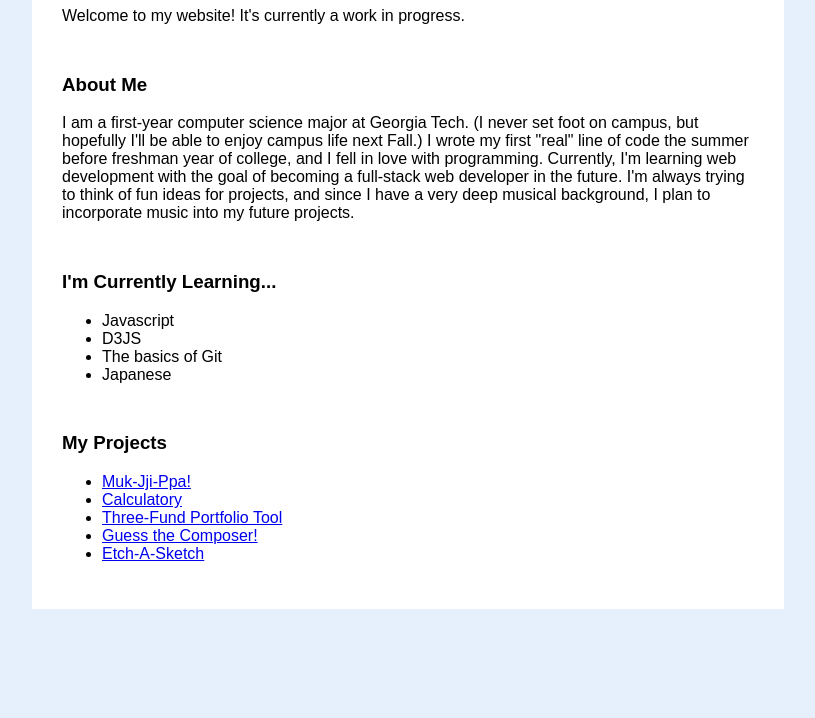
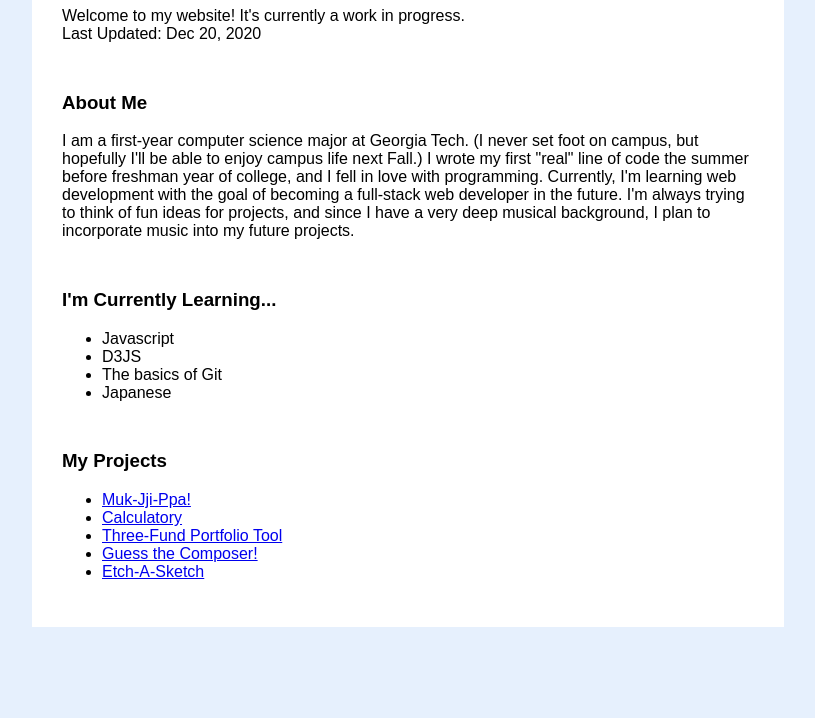
Before and after one commit to wyang342/personal-website, a plain HTML site: page index.html in a window 1280 px wide. Shown: the part 82-800 px from the top of the page, without its empty margins (232-1047 px from the left). Drawn offline with Linux system fonts and the light colour scheme.

Commit message:
added last updated

```diff
--- a/index.html
+++ b/index.html
@@ -16,7 +16,7 @@
   <body>
     <main>
       <h1>Won Yang's Website</h1>
-      <p>Welcome to my website! It's currently a work in progress.</p>
+      <p>Welcome to my website! It's currently a work in progress.<br>Last Updated: Dec 20, 2020</p>
       <h3>About Me</h3>
       <p>
         I am a first-year computer science major at Georgia Tech. (I never set
```
